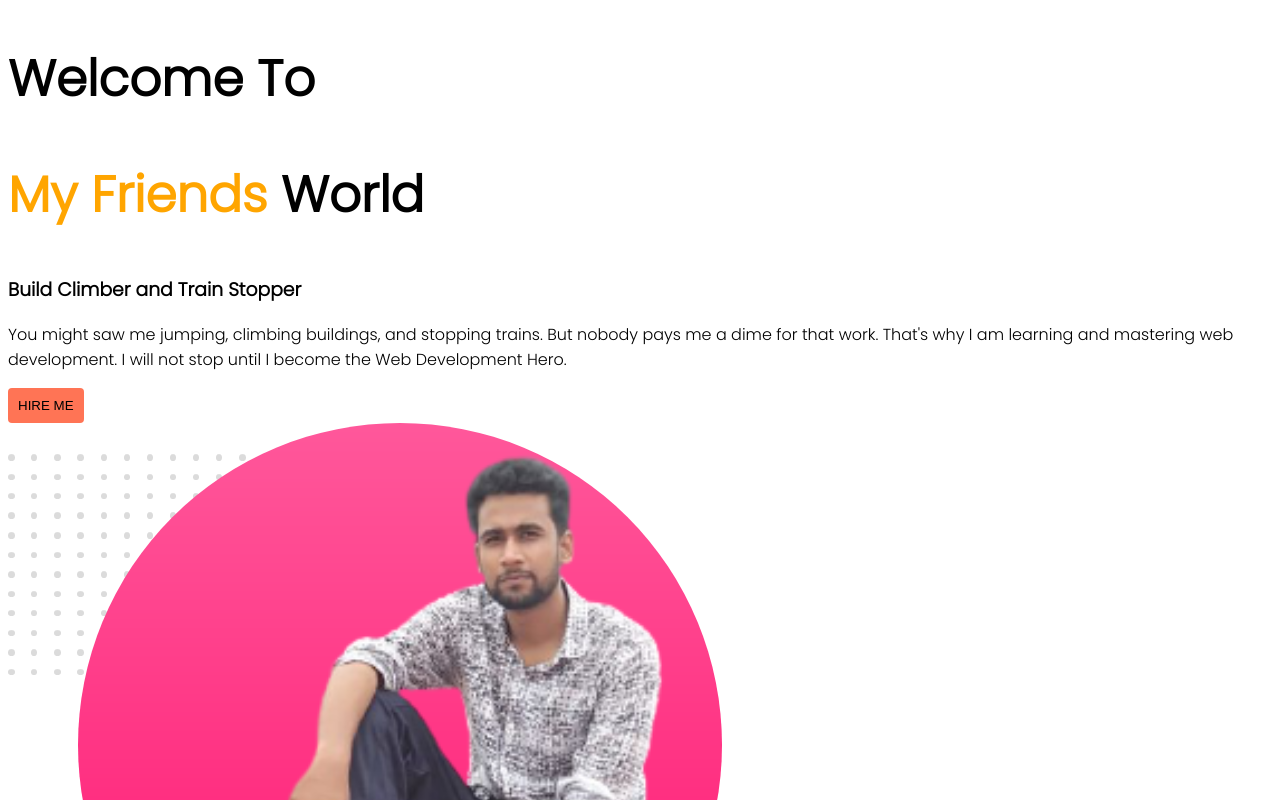
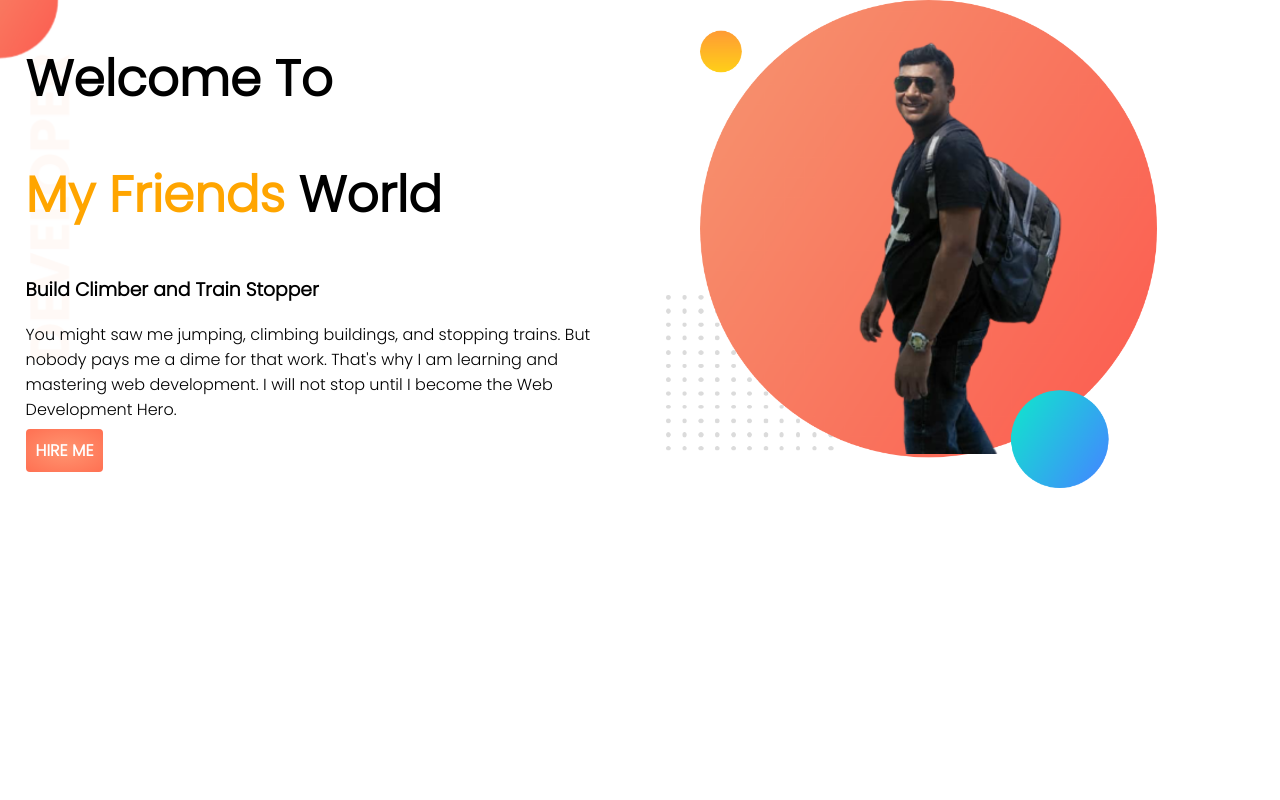
Before and after one commit to Anikkhan-web/developer-portfolio, a plain HTML site: page index.html in a window 1280 px wide. Shown: the top 800 px of the page. Drawn offline with Linux system fonts and the light colour scheme.

Commit message:
hero area added

```diff
--- a/index.html
+++ b/index.html
@@ -12,16 +12,19 @@
 
 </head>
 <body>
-    <section>
-        <div>
+    <section class="top-banner">
+        <div class="half-width">
             <h1>Welcome To</h1>
             <h1 > <span class="orange-color">My Friends</span>  World</h1>
             <h3>Build Climber and Train Stopper</h3>
             <p>You might saw me jumping, climbing buildings, and stopping trains. But nobody pays me a dime for that work. That's why I am learning and mastering web development. I will not stop until I become the Web Development Hero.</p>
-            <button>HIRE ME</button>
+
+            <a class="link-button" href="https://www.facebook.com/love.pondit.92" target="-blank">HIRE ME</a>
 
         </div>
-         <div><img src="img/nobab.png" alt=""></div>
+         <div class="half-width">
+             <img src="img/asrf.png" alt="">
+        </div>
 
     </section>
 
--- a/style.css
+++ b/style.css
@@ -1,5 +1,7 @@
+
 body{
     font-family: 'Poppins', sans-serif;
+    margin: 0;
 }
 h1{
     font-size: 50px;
@@ -8,9 +10,33 @@ h1{
 .orange-color{
     color: orange;
 }
-button{
-    background: #ff7455;
+
+section{
+    display: flex;
+
+}
+.half-width{
+    width: 50%;
+    padding-left: 2%;
+
+}
+.half-width img{
+    width: 80%;
+
+}
+
+.link-button{
+    text-decoration: none;
+    background-image:radial-gradient(#FF9571,#ff7052) ;
+    font-weight:700 ;
+    color: white;
     padding: 10px;
     border: none;
     border-radius: 4px;
+
 }
+.top-banner{
+    background-image: url(img/top-banner.png);
+    background-repeat: no-repeat;
+
+}
```
